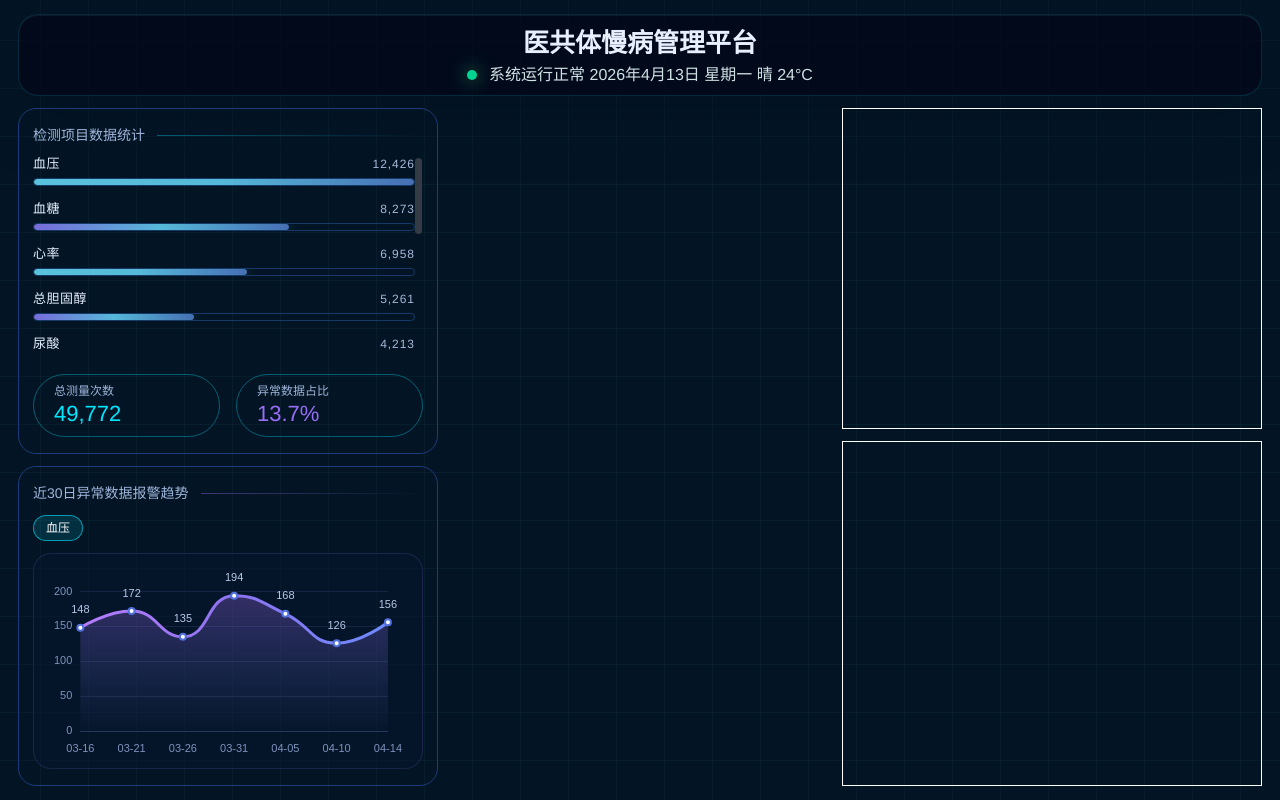
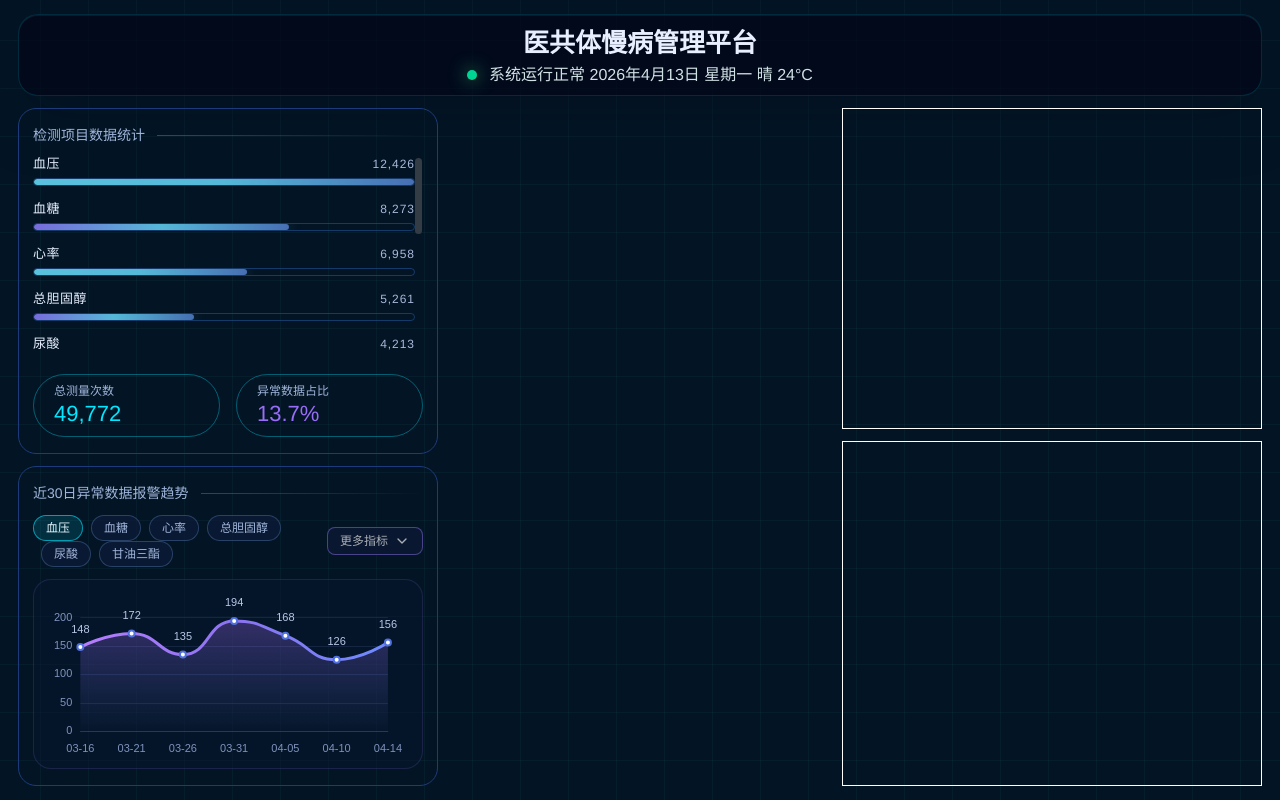
Before and after one commit to xiaobai-abc/medical-consortium-dashboard, a Next.js app: page / in a window 1280 px wide. Built offline with nearby package versions, Linux system fonts and the light colour scheme.

Commit message:
feat(ui): 为健康指标趋势图添加多指标切换功能
扩展趋势图组件以支持多种健康指标的显示。将静态数据重构为包含血压、血糖、心率等12个指标的列表，并实现主指标按钮与下拉选择器的交互切换，提升数据查看的灵活性。

```diff
--- a/src/app/ui/left/l2.jsx
+++ b/src/app/ui/left/l2.jsx
@@ -1,23 +1,194 @@
+"use client";
+
+import { useState } from "react";
+
 import ScreenLineTrendChart from "@/app/components/screen-line-trend-chart";
 import { Button } from "@/shadcn/ui/button";
+import {
+  Select,
+  SelectContent,
+  SelectItem,
+  SelectTrigger,
+  SelectValue,
+} from "@/shadcn/ui/select";
 import { cn } from "../../../lib/utils";
 
-const alertTrendData = [
+const trendMetricList = [
+  {
+    key: "bloodPressure",
+    label: "血压",
+    data: [
       { date: "03-16", value: 148 },
       { date: "03-21", value: 172 },
       { date: "03-26", value: 135 },
       { date: "03-31", value: 194 },
       { date: "04-05", value: 168 },
       { date: "04-10", value: 126 },
-  { date: "04-14", value: 156 }
+      { date: "04-14", value: 156 },
+    ],
+  },
+  {
+    key: "bloodSugar",
+    label: "血糖",
+    data: [
+      { date: "03-16", value: 118 },
+      { date: "03-21", value: 136 },
+      { date: "03-26", value: 129 },
+      { date: "03-31", value: 167 },
+      { date: "04-05", value: 154 },
+      { date: "04-10", value: 132 },
+      { date: "04-14", value: 145 },
+    ],
+  },
+  {
+    key: "heartRate",
+    label: "心率",
+    data: [
+      { date: "03-16", value: 92 },
+      { date: "03-21", value: 108 },
+      { date: "03-26", value: 96 },
+      { date: "03-31", value: 126 },
+      { date: "04-05", value: 114 },
+      { date: "04-10", value: 88 },
+      { date: "04-14", value: 103 },
+    ],
+  },
+  {
+    key: "cholesterol",
+    label: "总胆固醇",
+    data: [
+      { date: "03-16", value: 74 },
+      { date: "03-21", value: 96 },
+      { date: "03-26", value: 88 },
+      { date: "03-31", value: 121 },
+      { date: "04-05", value: 104 },
+      { date: "04-10", value: 81 },
+      { date: "04-14", value: 93 },
+    ],
+  },
+  {
+    key: "uricAcid",
+    label: "尿酸",
+    data: [
+      { date: "03-16", value: 66 },
+      { date: "03-21", value: 86 },
+      { date: "03-26", value: 77 },
+      { date: "03-31", value: 108 },
+      { date: "04-05", value: 92 },
+      { date: "04-10", value: 71 },
+      { date: "04-14", value: 81 },
+    ],
+  },
+  {
+    key: "triglyceride",
+    label: "甘油三酯",
+    data: [
+      { date: "03-16", value: 58 },
+      { date: "03-21", value: 72 },
+      { date: "03-26", value: 69 },
+      { date: "03-31", value: 96 },
+      { date: "04-05", value: 84 },
+      { date: "04-10", value: 63 },
+      { date: "04-14", value: 71 },
+    ],
+  },
+  {
+    key: "ldl",
+    label: "低密度脂蛋白",
+    data: [
+      { date: "03-16", value: 49 },
+      { date: "03-21", value: 62 },
+      { date: "03-26", value: 58 },
+      { date: "03-31", value: 84 },
+      { date: "04-05", value: 71 },
+      { date: "04-10", value: 55 },
+      { date: "04-14", value: 61 },
+    ],
+  },
+  {
+    key: "hdl",
+    label: "高密度脂蛋白",
+    data: [
+      { date: "03-16", value: 41 },
+      { date: "03-21", value: 54 },
+      { date: "03-26", value: 49 },
+      { date: "03-31", value: 65 },
+      { date: "04-05", value: 58 },
+      { date: "04-10", value: 43 },
+      { date: "04-14", value: 47 },
+    ],
+  },
+  {
+    key: "hemoglobin",
+    label: "血红蛋白",
+    data: [
+      { date: "03-16", value: 44 },
+      { date: "03-21", value: 57 },
+      { date: "03-26", value: 53 },
+      { date: "03-31", value: 69 },
+      { date: "04-05", value: 59 },
+      { date: "04-10", value: 46 },
+      { date: "04-14", value: 52 },
+    ],
+  },
+  {
+    key: "creatinine",
+    label: "肌酐",
+    data: [
+      { date: "03-16", value: 38 },
+      { date: "03-21", value: 51 },
+      { date: "03-26", value: 45 },
+      { date: "03-31", value: 63 },
+      { date: "04-05", value: 56 },
+      { date: "04-10", value: 39 },
+      { date: "04-14", value: 48 },
+    ],
+  },
+  {
+    key: "ketone",
+    label: "血酮",
+    data: [
+      { date: "03-16", value: 27 },
+      { date: "03-21", value: 35 },
+      { date: "03-26", value: 32 },
+      { date: "03-31", value: 46 },
+      { date: "04-05", value: 41 },
+      { date: "04-10", value: 30 },
+      { date: "04-14", value: 33 },
+    ],
+  },
+  {
+    key: "lacticAcid",
+    label: "乳酸",
+    data: [
+      { date: "03-16", value: 53 },
+      { date: "03-21", value: 68 },
+      { date: "03-26", value: 60 },
+      { date: "03-31", value: 82 },
+      { date: "04-05", value: 71 },
+      { date: "04-10", value: 56 },
+      { date: "04-14", value: 64 },
+    ],
+  },
 ];
 
+const primaryMetricList = trendMetricList.slice(0, 6);
+const secondaryMetricList = trendMetricList.slice(6);
+
 function LeftL2() {
-  const dates = alertTrendData.map(function mapDate(item) {
+  const [activeMetricKey, setActiveMetricKey] = useState("bloodPressure");
+  const activeMetric =
+    trendMetricList.find(function findMetric(item) {
+      return item.key === activeMetricKey;
+    }) || trendMetricList[0];
+  const dates = activeMetric.data.map(function mapDate(item) {
     return item.date;
   });
-  const values = alertTrendData.map(function mapValue(item) {
+  const values = activeMetric.data.map(function mapValue(item) {
     return item.value;
+  });
+  const isActiveMetricInSelect = secondaryMetricList.some(function hasMetric(item) {
+    return item.key === activeMetricKey;
   });
 
   return (
@@ -33,8 +204,53 @@ function LeftL2() {
         />
       </div>
       {/* 选择部分 */}
-      <div className="mb-3">
-        <MButton>血压</MButton>
+      <div className="mb-3 flex items-center">
+        <div className="flex flex-wrap flex-1">
+          {primaryMetricList.map(function renderPrimaryMetric(item, index) {
+            return (
+              <MetricButton
+                key={item.key}
+                isActive={item.key === activeMetricKey}
+                className={index === 0 ? "" : "ml-2"}
+                onClick={function handleClick() {
+                  setActiveMetricKey(item.key);
+                }}
+              >
+                {item.label}
+              </MetricButton>
+            );
+          })}
+        </div>
+        <div className="pl-2">
+          <Select
+            value={isActiveMetricInSelect ? activeMetricKey : ""}
+            onValueChange={function handleValueChange(value) {
+              setActiveMetricKey(value);
+            }}
+          >
+            <SelectTrigger
+              className="h-8 min-w-[96px] rounded-[10px] border border-[#7F69D7]/55 bg-[rgba(12,24,52,0.88)] px-3 text-xs text-[#D6E0F5] hover:bg-[rgba(16,30,61,0.96)]"
+              size="sm"
+            >
+              <SelectValue>
+                {isActiveMetricInSelect ? activeMetric.label : "更多指标"}
+              </SelectValue>
+            </SelectTrigger>
+            <SelectContent className="border border-[#7F69D7]/35 bg-[rgba(9,18,38,0.96)] text-[#D6E0F5]">
+              {secondaryMetricList.map(function renderSecondaryMetric(item) {
+                return (
+                  <SelectItem
+                    key={item.key}
+                    value={item.key}
+                    className="rounded-[8px] text-xs focus:bg-[#776cdb]/18 focus:text-white"
+                  >
+                    {item.label}
+                  </SelectItem>
+                );
+              })}
+            </SelectContent>
+          </Select>
+        </div>
       </div>
       <div className="flex-1 rounded-2xl border border-[#7F69D7]/18 bg-[rgba(10,23,47,0.45)] px-3 py-3">
         <ScreenLineTrendChart
@@ -49,13 +265,19 @@ function LeftL2() {
 
 export default LeftL2;
 
-function MButton({ children }) {
+function MetricButton({ children, isActive, className, onClick }) {
   return (
     <Button
       className={cn(
-        "bg-[#00E7FF]/13 rounded-3xl px-3 py-1.5 text-xs border-[#00E7FF]/65 leading-none h-fit hover:bg-[#00E7FF]/20"
+        "bg-[#00E7FF]/13 rounded-3xl px-3 py-1.5 text-xs border-[#00E7FF]/65 leading-none h-fit hover:bg-[#00E7FF]/20 transition-colors",
+        isActive
+          ? "border-[#00E7FF]/65 bg-[#00E7FF]/13 text-[#E8F8FF] hover:bg-[#00E7FF]/20"
+          : "border-[#3D5A8A]/65 bg-[rgba(13,27,56,0.78)] text-[#9FB5DA] hover:bg-[rgba(21,39,75,0.92)]",
+        className
       )}
-      variant="outline">
+      variant="outline"
+      onClick={onClick}
+    >
       {children}
     </Button>
   );
```
Lines whose indentation alone changed are shown as unchanged.
